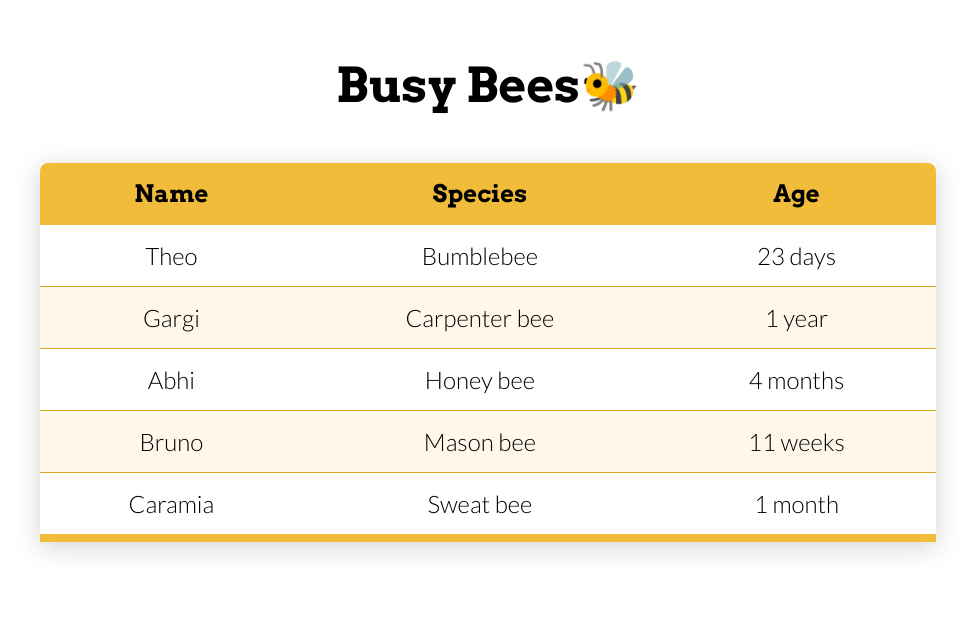
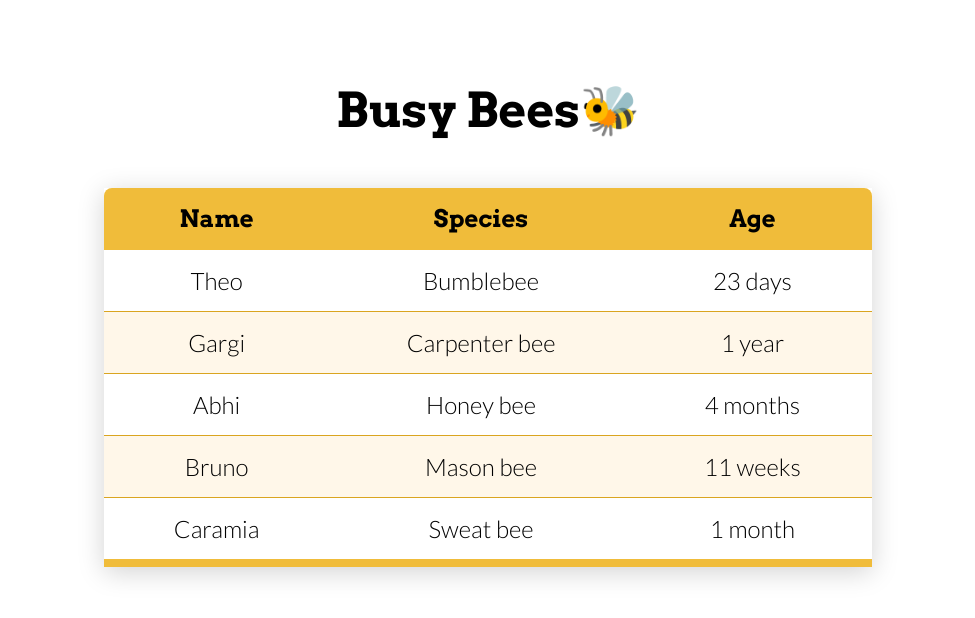
Before and after one commit to Jaymontojo/mm01, a plain HTML site: page index.html in a window 1280 px wide. Shown: the whole page, without its empty margins (152-1127 px from the left). Drawn offline with Linux system fonts and the light colour scheme.

Commit message:
Finalized CSS

```diff
--- a/index.html
+++ b/index.html
@@ -5,14 +5,14 @@
         <title>Matching Mockups #001</title>
         <link rel="stylesheet" type="text/css" href="styles.css">
     </head>
-    <body>
-      <table>
+   <body>
+       <table>
           <caption>Busy Bees🐝</caption>
           <thead>
             <tr>
-              <th scope="col">Name</th>
-              <th scope="col">Species</th>
-              <th scope="col">Age</th>
+              <th scope="row">Name</th>
+              <th scope="row">Species</th>
+              <th scope="row">Age</th>
             </tr>
           </thead>
           <tbody>
--- a/styles.css
+++ b/styles.css
@@ -11,23 +11,30 @@ font-family: 'Lato', sans-serif;
 /* FINAL CSS */
 
 body {
+  display: flex; /* key point */
+  flex-direction: column;
+  align-items: center;
   font-family: 'Lato', sans-serif;
-  margin-left: 5%;
-  margin-right: 5%;
-  padding-left: 10%;
-  padding-right: 10%;
   text-align: center;
 }
 
 caption {
   font-family: 'Arvo', serif;
-  font-size: 3.0rem;
+  font-size: 3.0rem; /* key point */
+  margin: 16px 32px;
+  padding: 32px 64px;
+}
+
+h1{
+  font-family: 'Arvo', serif;
+  font-size: 3.0rem; /* key point */
   margin: 16px 32px;
   padding: 32px 64px;
 }
 
 table {
-  width: 100%;
+  width: 60vw; /* key point */
+  margin: 25px 0;
   font-size: 1.5rem;
   border-collapse: collapse;
   box-shadow: 0 5px 25px lightgray;
@@ -45,6 +52,7 @@ th {
 
 th:first-child {
   border-radius: 8px 0 0 0;
+
 }
 th:last-child {
   border-radius: 0 8px 0 0;
@@ -67,123 +75,3 @@ tr:nth-child(even){
 td {
   padding: 16px 48px;
 }
-
-
-/* Non-Responsive Fonts rems demonstration */
-/* body {
-  font-family: 'Lato', sans-serif;
-  margin-left: 5%;
-  margin-right: 5%;
-  padding-left: 10%;
-  padding-right: 10%;
-  text-align: center;
-}
-
-caption {
-  font-family: 'Arvo', serif;
-  font-size: 48px;
-  margin: 16px 32px;
-  padding: 32px 64px;
-}
-
-table {
-  width: 100%;
-  font-size: 24px;
-  border-collapse: collapse;
-  box-shadow: 0 5px 25px lightgray;
-}
-
-thead{
-  background-color: #f0bc3a;
-}
-
-th {
-  margin: 8px 16px;
-  padding: 16px 32px;
-  font-family: 'Arvo', serif;
-}
-
-th:first-child {
-  border-radius: 8px 0 0 0;
-}
-th:last-child {
-  border-radius: 0 8px 0 0;
-}
-
-tbody:last-child {
-  border-bottom: 8px solid #f0bc3a;
-}
-
-tbody > tr:hover {
-  background-color: #fbdf99;
-}
-
-tr:nth-child(even){
-  background-color: #fff7e9;
-  border-top: 1px solid #daa520;
-  border-bottom: 1px solid #daa520;
-}
-
-td {
-  padding: 16px 48px;
-} */
-
-
-/* TEST STYLES */
-/* body {
-  font-family: 'Lato', sans-serif;
-  margin-left: 16px;
-  margin-right: 16px;
-  padding-left: 32px;
-  padding-right: 32px;
-  text-align: center;
-}
-
-caption {
-  font-family: 'Arvo', serif;
-  font-size: 48px;
-  margin: 16px 32px;
-  padding: 32px 64px;
-}
-
-table {
-  width: 100%;
-  font-size: 24px;
-  border-collapse: collapse;
-  box-shadow: 0 5px 25px lightgray;
-}
-
-thead{
-  background-color: #f0bc3a;
-}
-
-th {
-  margin: 8px 16px;
-  padding: 16px 32px;
-  font-family: 'Arvo', serif;
-}
-
-th:first-child {
-  border-radius: 8px 0 0 0;
-}
-th:last-child {
-  border-radius: 0 8px 0 0;
-}
-
-tbody:last-child {
-  border-bottom: 8px solid #f0bc3a;
-}
-
-tbody > tr:hover {
-  background-color: #fbdf99;
-}
-
-tr:nth-child(even){
-  background-color: #fff7e9;
-  border-top: 1px solid #daa520;
-  border-bottom: 1px solid #daa520;
-}
-
-td {
-  padding: 16px 48px;
-} */
```
